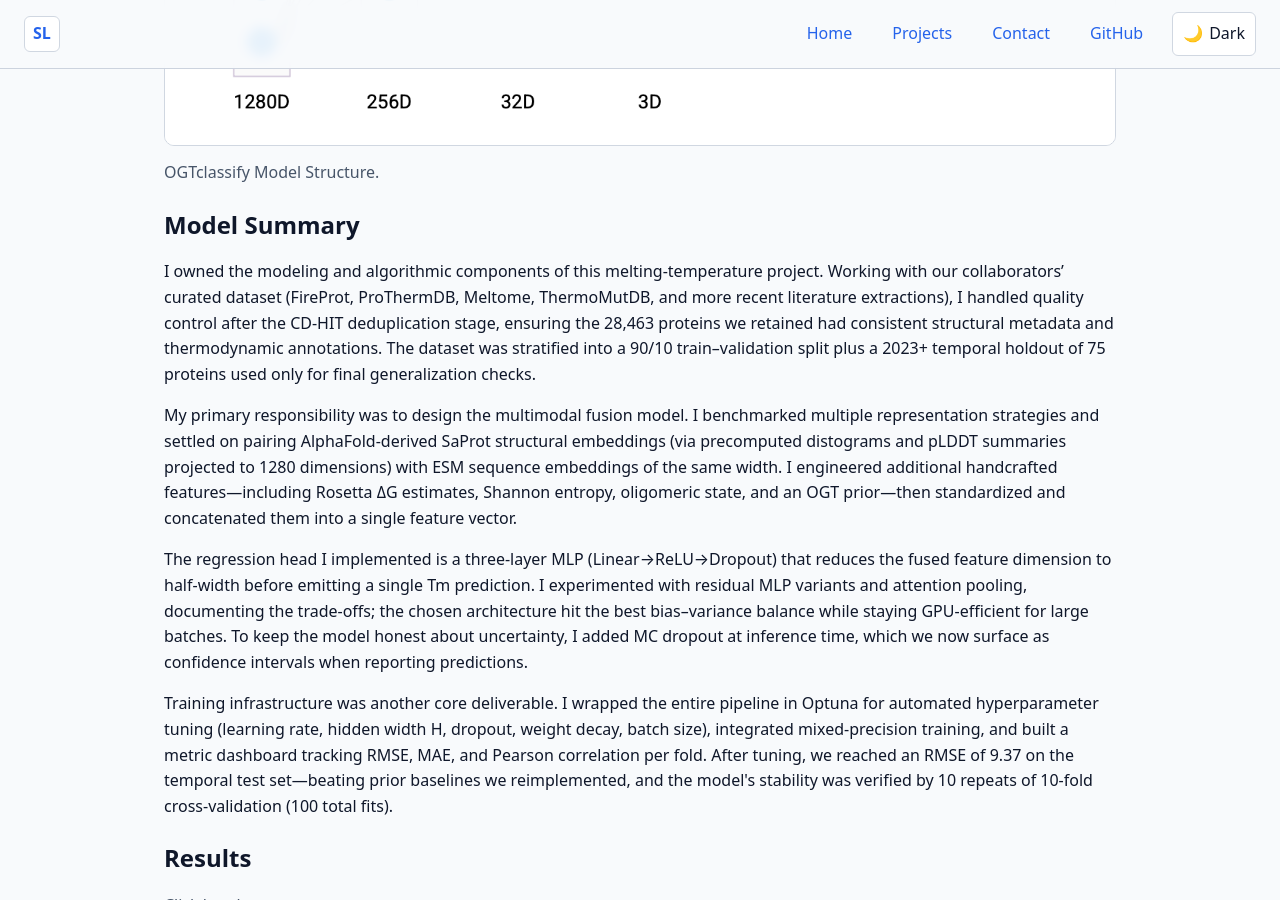
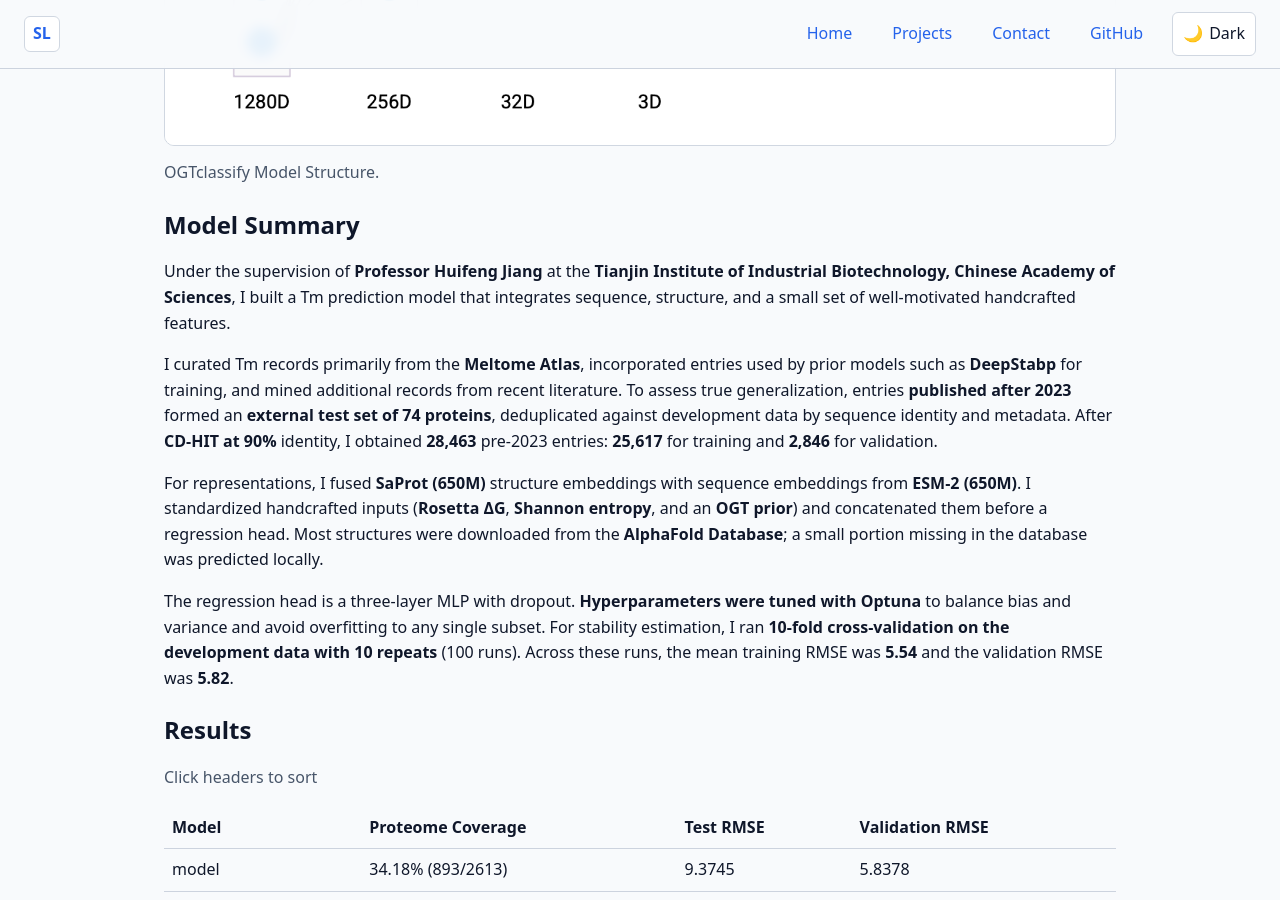
Before and after one commit to Shubo176/shubo176.github.io, a Jekyll site: the page project-protein-tm.html, which Jekyll copies as it is, in a window 1280 px wide and 900 px high, scrolled down 1150 px. Built offline with Jekyll 4.4.1, drawn with Linux system fonts in a browser that asks for light colours.

Commit message:
modified:   project-protein-tm.html

```diff
--- a/project-protein-tm.html
+++ b/project-protein-tm.html
@@ -44,13 +44,17 @@
 <section>
   <h2>Model Summary</h2>
   <p>
-      I owned the modeling and algorithmic components of this melting-temperature project. Working with our collaborators’ curated dataset (FireProt, ProThermDB, Meltome, ThermoMutDB, and more recent literature extractions), I handled quality control after the CD-HIT deduplication stage, ensuring the 28,463 proteins we retained had consistent structural metadata and thermodynamic annotations. The dataset was stratified into a 90/10 train–validation split plus a 2023+ temporal holdout of 75 proteins used only for final generalization checks.</p>
+    Under the supervision of <strong>Professor Huifeng Jiang</strong> at the <strong>Tianjin Institute of Industrial Biotechnology, Chinese Academy of Sciences</strong>, I built a Tm prediction model that integrates sequence, structure, and a small set of well-motivated handcrafted features.
+  </p>
   <p>
-      My primary responsibility was to design the multimodal fusion model. I benchmarked multiple representation strategies and settled on pairing AlphaFold-derived SaProt structural embeddings (via precomputed distograms and pLDDT summaries projected to 1280 dimensions) with ESM sequence embeddings of the same width. I engineered additional handcrafted features—including Rosetta ΔG estimates, Shannon entropy, oligomeric state, and an OGT prior—then standardized and concatenated them into a single feature vector.</p>
+    I curated Tm records primarily from the <strong>Meltome Atlas</strong>, incorporated entries used by prior models such as <strong>DeepStabp</strong> for training, and mined additional records from recent literature. To assess true generalization, entries <strong>published after 2023</strong> formed an <strong>external test set of 74 proteins</strong>, deduplicated against development data by sequence identity and metadata. After <strong>CD-HIT at 90%</strong> identity, I obtained <strong>28,463</strong> pre-2023 entries: <strong>25,617</strong> for training and <strong>2,846</strong> for validation.
+  </p>
   <p>
-      The regression head I implemented is a three-layer MLP (Linear→ReLU→Dropout) that reduces the fused feature dimension to half-width before emitting a single Tm prediction. I experimented with residual MLP variants and attention pooling, documenting the trade-offs; the chosen architecture hit the best bias–variance balance while staying GPU-efficient for large batches. To keep the model honest about uncertainty, I added MC dropout at inference time, which we now surface as confidence intervals when reporting predictions.</p>
+    For representations, I fused <strong>SaProt (650M)</strong> structure embeddings with sequence embeddings from <strong>ESM-2 (650M)</strong>. I standardized handcrafted inputs (<strong>Rosetta ΔG</strong>, <strong>Shannon entropy</strong>, and an <strong>OGT prior</strong>) and concatenated them before a regression head. Most structures were downloaded from the <strong>AlphaFold Database</strong>; a small portion missing in the database was predicted locally.
+  </p>
   <p>
-      Training infrastructure was another core deliverable. I wrapped the entire pipeline in Optuna for automated hyperparameter tuning (learning rate, hidden width H, dropout, weight decay, batch size), integrated mixed-precision training, and built a metric dashboard tracking RMSE, MAE, and Pearson correlation per fold. After tuning, we reached an RMSE of 9.37 on the temporal test set—beating prior baselines we reimplemented, and the model's stability was verified by 10 repeats of 10-fold cross-validation (100 total fits).</p>
+    The regression head is a three-layer MLP with dropout. <strong>Hyperparameters were tuned with Optuna</strong> to balance bias and variance and avoid overfitting to any single subset. For stability estimation, I ran <strong>10-fold cross-validation on the development data with 10 repeats</strong> (100 runs). Across these runs, the mean training RMSE was <strong>5.54</strong> and the validation RMSE was <strong>5.82</strong>.
+  </p>
 </section>
 
   <section id="results" class="results">
```
Lines whose indentation alone changed are shown as unchanged.
